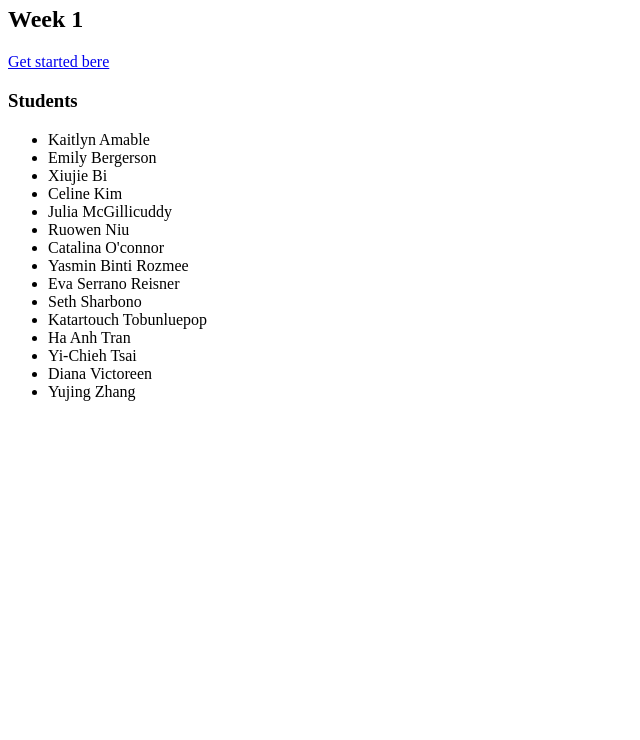
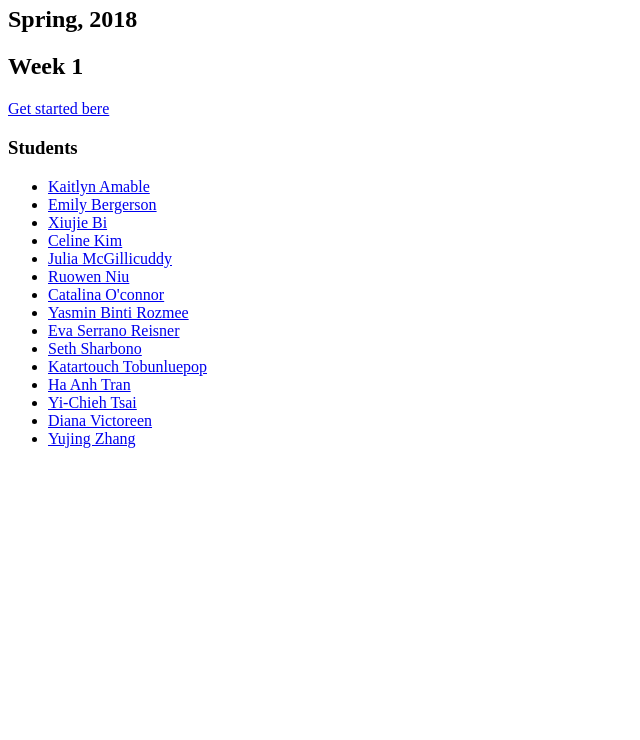
Before and after one commit to creativecomputing/interactionlab, a plain HTML site: page index.html in a window 1280 px wide. Shown: the part 60-800 px from the top of the page, without its empty margins (0-640 px from the left). Drawn offline with Linux system fonts and the light colour scheme.

Commit message:
🎆🏞 Updated with Glitch

```diff
--- a/index.html
+++ b/index.html
@@ -3,34 +3,29 @@
     <title>Hello!</title>
   </head>
   <body>
-    <h1>Hello world...</h1>
-
+    <h1>Core Lab Interaction</h1>
     <h2>
-      Week 1
-
+      Spring, 2018
     </h2>
-    <a href="https://glitch.com/edit/#!/remix/week1">Get started bere</a>
-    <h3>
-      Students
-    </h3>
+    <h2>Week 1</h2>
+    <a href="https://glitch.com/edit/#!/html-demo">Get started bere</a>
+    <h3>Students</h3>
     <ul>
-
-      <li>Kaitlyn Amable</li>
-<li>Emily Bergerson</li>
-<li>Xiujie Bi</li>
-<li>Celine Kim</li>
-<li>Julia McGillicuddy</li>
-<li>Ruowen Niu</li>
-<li>Catalina O'connor</li>
-<li>Yasmin Binti Rozmee</li>
-<li>Eva Serrano Reisner</li>
-<li>Seth Sharbono</li>
-<li>Katartouch Tobunluepop</li>
-<li>Ha Anh Tran</li>
-<li>Yi-Chieh Tsai</li>
-<li>Diana Victoreen</li>
-<li>Yujing Zhang</li>
-
+      <li><a href="#" target="_blank">Kaitlyn Amable</a></li>
+      <li><a href="#" target="_blank">Emily Bergerson</a></li>
+      <li><a href="#" target="_blank">Xiujie Bi</a></li>
+      <li><a href="#" target="_blank">Celine Kim</a></li>
+      <li><a href="#" target="_blank">Julia McGillicuddy</a></li>
+      <li><a href="#" target="_blank">Ruowen Niu</a></li>
+      <li><a href="#" target="_blank">Catalina O'connor</a></li>
+      <li><a href="#" target="_blank">Yasmin Binti Rozmee</a></li>
+      <li><a href="#" target="_blank">Eva Serrano Reisner</a></li>
+      <li><a href="#" target="_blank">Seth Sharbono</a></li>
+      <li><a href="#" target="_blank">Katartouch Tobunluepop</a></li>
+      <li><a href="#" target="_blank">Ha Anh Tran</a></li>
+      <li><a href="#" target="_blank">Yi-Chieh Tsai</a></li>
+      <li><a href="#" target="_blank">Diana Victoreen</a></li>
+      <li><a href="#" target="_blank">Yujing Zhang</a></li>
     </ul>
   </body>
 </html>
```
Also changed, not shown: 2 other files.
